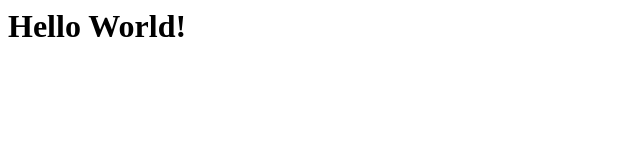
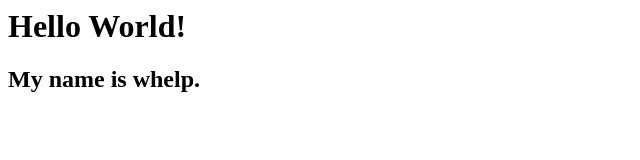
Before and after one commit to yskwhelp/sample, a plain HTML site: page index.html in a window 1280 px wide. Shown: the whole page, without its empty margins (0-640 px from the left). Drawn offline with Linux system fonts and the light colour scheme.

Commit message:
Update index.html

```diff
--- a/index.html
+++ b/index.html
@@ -1 +1,2 @@
 <h1>Hello World!</h1>
+<h2>My name is whelp.</h2>
```
